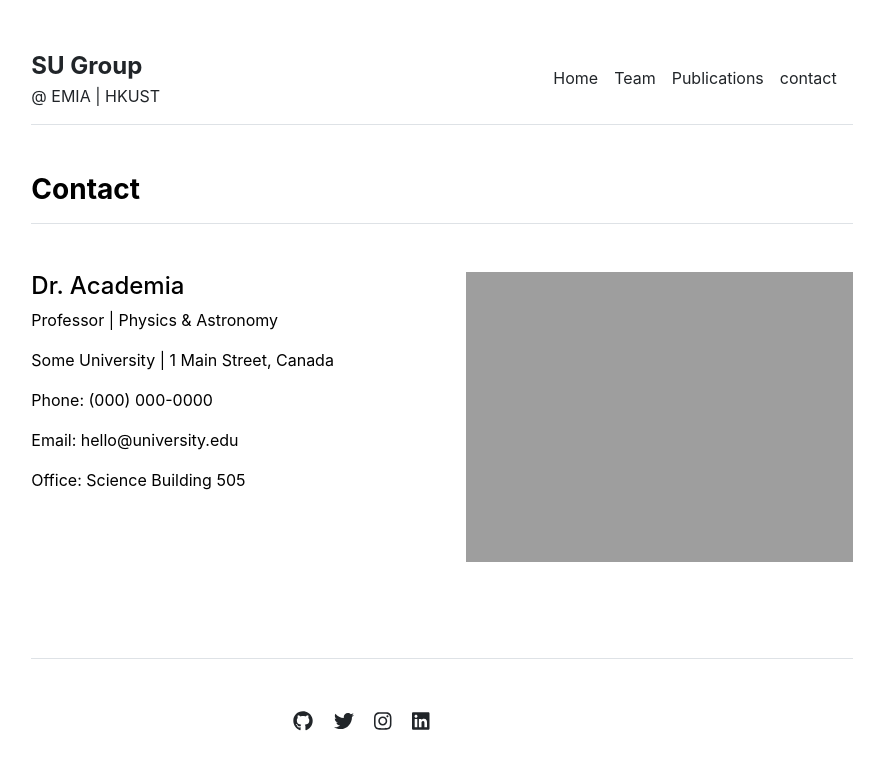
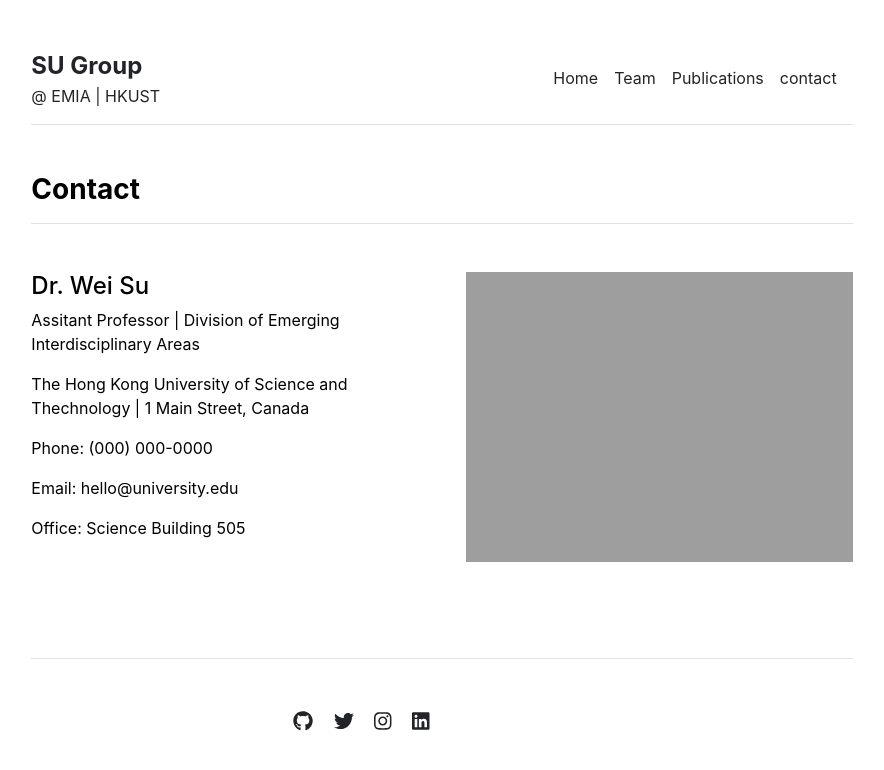
Before and after one commit to WeiSu-MAE/weisu-mae.github.io, a Jekyll site: the page built from contact.md, in a window 1280 px wide. Shown: the top 770 px of the page, without its empty margins (198-1082 px from the left). Built offline with Jekyll 4.4.1, drawn with Linux system fonts in a browser that asks for light colours.

Commit message:
Update settings.yml

```diff
--- a/_data/settings.yml
+++ b/_data/settings.yml
@@ -17,10 +17,10 @@ courses:
 - {name: 'Stellar Structures', url: 'stellar-structures'}
 
 social:
-- {icon: 'github', link: 'https://github.com/LeNPaul'}
+- {icon: 'github', link: 'https://github.com/WeiSu-MAE'}
 - {icon: 'twitter', link: 'https://twitter.com/paululele'}
 - {icon: 'instagram', link: 'https://instagram.com/paululele'}
 - {icon: 'linkedin', link: 'https://linkedin.com/in/lenpaul'}
 
 contacts:
-- {name: 'Dr. Academia', title: 'Professor', department: 'Physics & Astronomy', institution: 'Some University', institution_address: '1 Main Street, Canada', phone: '(000) 000-0000', email: 'hello@university.edu', office: 'Science Building 505', image: 'assets/img/contact.jpg'}
+- {name: 'Dr. Wei Su', title: 'Assitant Professor', department: 'Division of Emerging Interdisciplinary Areas', institution: 'The Hong Kong University of Science and Thechnology', institution_address: '1 Main Street, Canada', phone: '(000) 000-0000', email: 'hello@university.edu', office: 'Science Building 505', image: 'assets/img/contact.jpg'}
```
